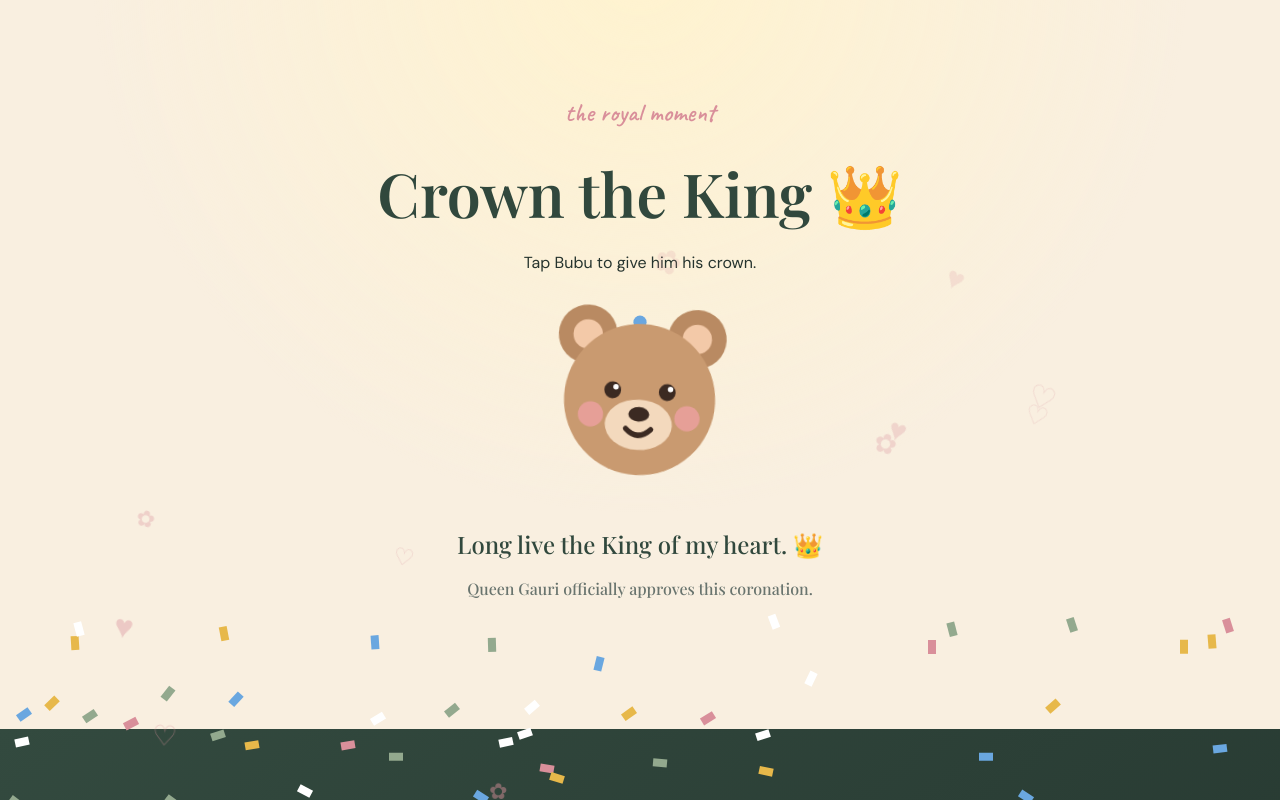
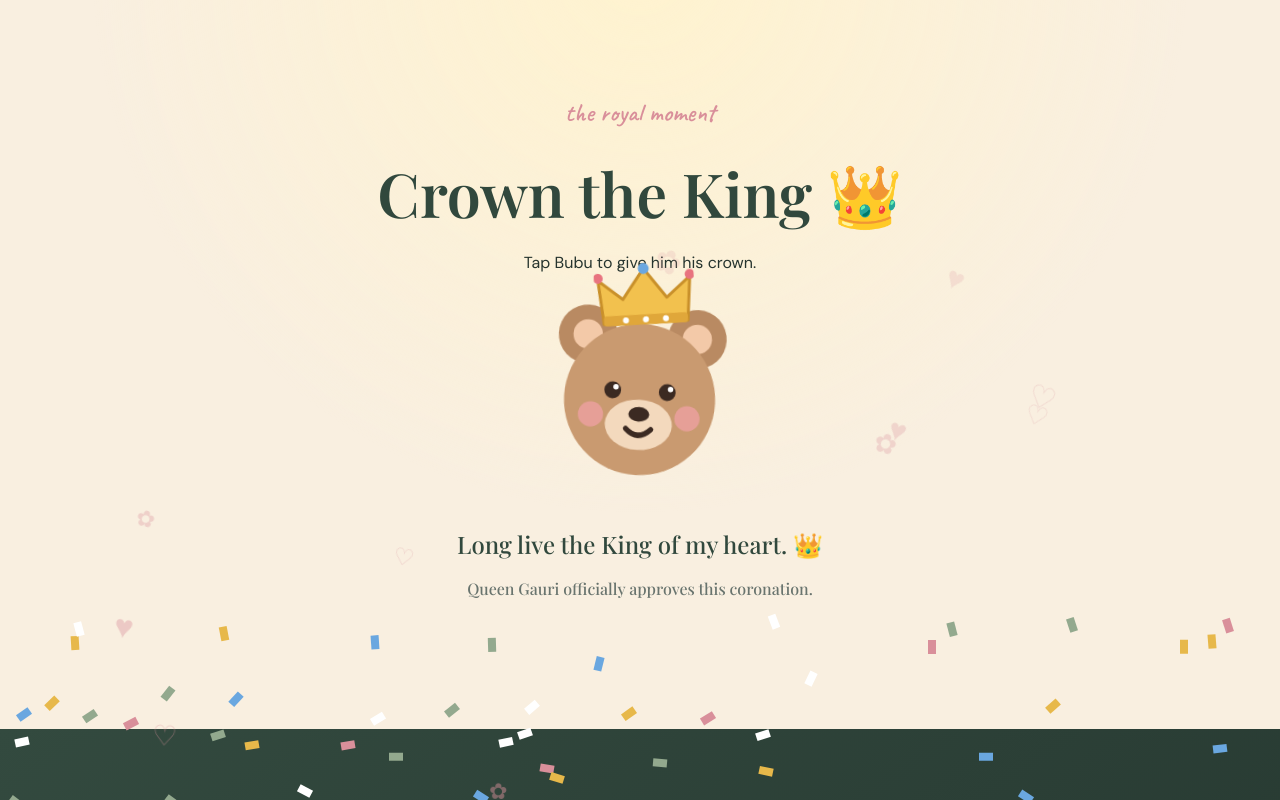
Before and after one commit to gauri1503/bubu-site, a plain HTML site: page index.html in a window 1280 px wide. Both pictures are taken after a click on the element 640 px from the left and 5804 px from the top of the page. Shown: the part 5404-6204 px from the top of the page. Drawn offline with nearby package versions, Linux system fonts and the light colour scheme.

Commit message:
Add files via upload

```diff
--- a/index.html
+++ b/index.html
@@ -54,9 +54,9 @@ h1 span{color:var(--rose);display:inline-block;animation:beat 1.2s infinite}
 .throne{max-width:none;background:radial-gradient(circle at 50% 0,#fff3cf,transparent 55%),#f9efe0}
 .king{position:relative;width:210px;margin:20px auto 10px}
 .king .stk{width:210px;height:210px}
-.crown{position:absolute;width:120px;left:45px;top:-120px;opacity:0;transition:1.1s cubic-bezier(.3,1.5,.5,1)}
-.king.crowned .crown{top:-14px;opacity:1}
-.king.crowned .stk{animation:bob 2s infinite}
+.crown{position:absolute;width:100px;height:70px;left:55px;top:-170px;opacity:0;transition:1.1s cubic-bezier(.3,1.4,.5,1);z-index:2;transform:rotate(-6deg)}
+.king.crowned .crown{top:-24px;opacity:1}
+.king.crowned{animation:bob 2s infinite}
 #kingMsg{display:none;font-family:"Playfair Display",serif;font-size:1.5rem;color:var(--green);margin-top:18px}
 .future{max-width:none;background:linear-gradient(145deg,#334a3f,#24352e);color:#fff}
 .future h2{color:#fff}.future .eyebrow{color:#c8d4c4}
```
